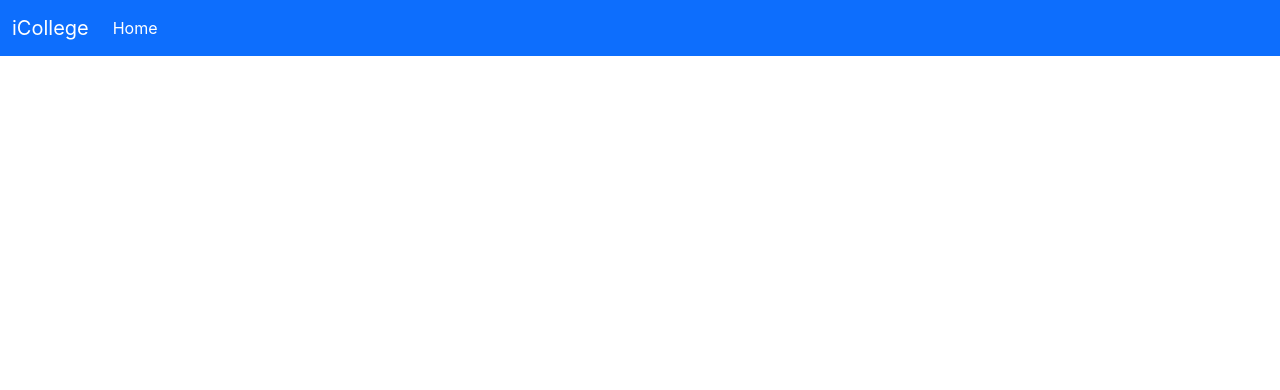
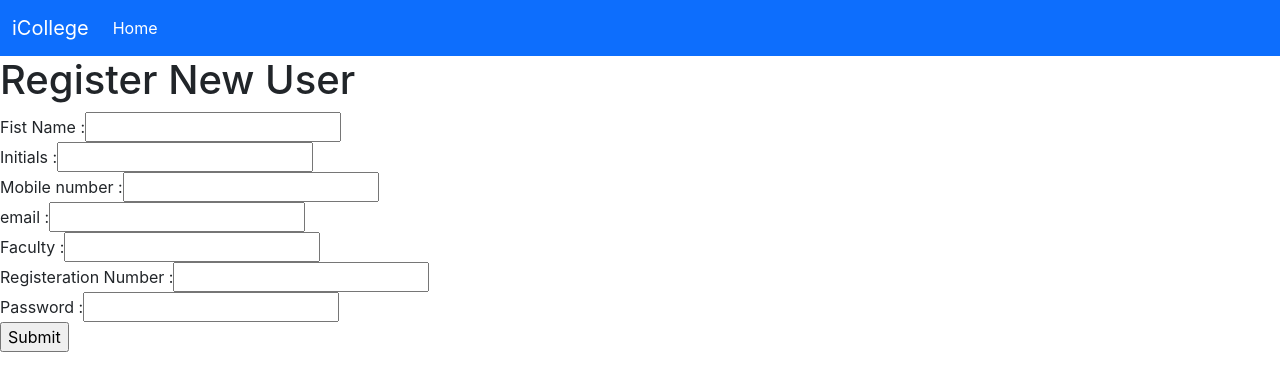
Before and after one commit to Hasaranga-sys/iCollege_LMS_Software, a React (Create React App) app in the folder front-end/: page /user/-1 in a window 1280 px wide. Before the commit this address had no page. Shown: the top 390 px of the page. Built offline with nearby package versions, Linux system fonts and the light colour scheme.

Commit message:
User Management fort end with login

```diff
--- a/front-end/src/App.js
+++ b/front-end/src/App.js
@@ -9,6 +9,9 @@ import Home from "./Components/Home";
 import NavBar from "./Components/NavBar";
 import StudentHome from "./Components/Student/StudentHome";
 import ViewNotice from "./Components/Student/ViewNotice";
+import UserForm from "./Components/UserManagement/UserForm";
+import LoginForm from "./Components/UserManagement/UserLogin";
+import UserList from "./Components/UserManagement/UserList";
 
 function App() {
   return(
@@ -31,6 +34,10 @@ function App() {
 
           <Route path="/StudentHome" element={<StudentHome/>} exact/>
           <Route path="/StudenHome/noticeView" element={<ViewNotice/>} exact/>
+          {/* user management */}
+          <Route path="/user/:id" element={<UserForm/>} exact/>
+          <Route path="/login" element={<LoginForm/>} exact/>
+          <Route path="/users" element={<UserList/>} exact/>
         </Routes>
         </main>
 
--- /dev/null
+++ b/front-end/src/Components/Service/UserServices.js
@@ -0,0 +1,23 @@
+import axios from "axios";
+
+class userSevices{
+    getAllUsers(){
+        return axios.get("http://localhost:5000/user/");
+    }
+    getUser(id){
+        return axios.get(`http://localhost:5000/user/${id}`);
+    }
+    createUser(User){
+        return axios.post("http://localhost:5000/user/", User);
+    }
+    updateUser(id, User){
+        return axios.put(`http://localhost:5000/user/${id}`, User);
+    }
+    deleteUser(id){
+        return axios.delete(`http://localhost:5000/user/${id}`);
+    }
+    login(loginTemplate){
+        return axios.post("http://localhost:5000/user/login",loginTemplate);
+    }
+}
+export default new userSevices;
--- /dev/null
+++ b/front-end/src/Components/UserManagement/UserForm.jsx
@@ -0,0 +1,103 @@
+import React, { useEffect, useState } from "react";
+import { useNavigate, useParams } from "react-router";
+import UserServices from "../Service/UserServices.js";
+
+const UserForm =(params)=>{
+    const [status, setstatus] = useState("");
+    const {id} = useParams();
+    const [user, setUser] = useState([]);
+    const [lastName, setlastName] =useState("");
+    const [initials, setinitials] = useState("");
+    const [email, setemail] = useState("");
+    const [mobileNumber, setmobileNumber] = useState("");
+    const [faculty, setfaculty] = useState("");
+    const [regNumber, setregNumber] = useState("");
+    const [password, setpassword] = useState("");
+    const [role, setrole] = useState("user");
+    const nav = useNavigate();
+
+    useEffect(()=>{
+
+        if (id=="-1"){
+            setstatus("Register New ")
+            // console.log(id);
+        }else{
+            setstatus("Update ")
+            UserServices.getUser(id).then(
+                res=>{
+                    setUser(res.data)
+                    // console.log(user)
+                }
+            )
+            // console.log(id);
+        }
+    },[])
+
+    const submitClicked=(e)=>{
+        e.preventDefault();
+        if (id == "-1"){
+            const newuser ={
+                lastName,
+                initials,
+                email,
+                mobileNumber,
+                faculty,
+                regNumber,
+                password,
+                role
+            }
+            UserServices.createUser(newuser)
+            // nav("/users")
+            console.log(newuser);
+        }else{
+            const newuser ={
+                lastName,
+                initials,
+                email,
+                mobileNumber,
+                faculty,
+                regNumber,
+                password,
+                role
+            }
+            UserServices.updateUser(id, newuser)
+            // nav("/users")
+            console.log(newuser);
+        }
+
+    }
+    // console.log(user)
+    return(
+
+
+        <div>
+        <h1>{status} User</h1>
+        <form onSubmit={submitClicked}>
+        <label>Fist Name : </label>
+        <input type="text"  onChange={(e)=>{setlastName(e.target.value)}} required></input>
+        <br></br>
+        <label>Initials  : </label>
+        <input type="text"  onChange={(e)=>{setinitials(e.target.value)}} required/>
+        <br></br>
+        <label>Mobile number  : </label>
+        <input type="text"  onChange={(e)=>{setmobileNumber(e.target.value)}} required/>
+        <br></br>
+        <label>email  : </label>
+        <input type="text"  onChange={(e)=>{setemail(e.target.value)}} required/>
+        <br></br>
+        {/* dropdown */}
+        <label>Faculty  : </label>
+        <input type="text"  onChange={(e)=>{setfaculty(e.target.value)}} required/>
+        <br></br>
+        <label>Registeration Number : </label>
+        <input type="text"  onChange={(e)=>{setregNumber(e.target.value)}} required/>
+        <br></br>
+        <label>Password  : </label>
+        <input type="text"  onChange={(e)=>{setpassword(e.target.value)}} required/>
+        <br/>
+        <input type="submit" value="Submit" />
+      </form>
+    </div>
+    )
+}
+export default UserForm;
--- /dev/null
+++ b/front-end/src/Components/UserManagement/UserList.jsx
@@ -0,0 +1,74 @@
+import React, { useEffect } from "react";
+import { useState } from "react";
+import { useNavigate, useParams } from "react-router";
+import UserServices from "../Service/UserServices";
+
+
+const UserList =()=>{
+    const [user, setUser]= useState([]);
+    const navigate = useNavigate();
+
+    useEffect(()=>{
+        UserServices.getAllUsers().then(
+            res=>{
+                setUser(res.data)
+            }
+        )
+    })
+
+    const AddStudent = (e)=>{
+        e.preventDefault()
+        navigate("/user/-1")
+    }
+    const updteClicked =(id)=>{
+        // navigate(`/list/${id}`)
+        navigate(`/user/${id}`)
+    }
+    const dleteClicked =(id)=>{
+        UserServices.deleteUser(id)
+        console.log(id)
+    }
+    return(
+        <div>
+            <button onClick={AddStudent}>Add student</button>
+            <h1>User list</h1><br/>
+
+            <table>
+                <thead>
+                    <tr>
+                    <th> Reg Number</th>
+                        <th>Last Name</th>
+                        <th>Initials</th>
+                        <th>Mobile Number</th>
+                        <th>Email</th>
+                        <th> Faculty</th>
+                        <th> Role</th>
+                        <th>Update</th>
+                        <th>Remove</th>
+                    </tr>
+                </thead>
+                <tbody>
+                    {
+                        user.map(
+                            user =>
+                            <tr key={user._id}>
+                                    <td>{user.regNumber}</td>
+                                    <td>{user.lastName}</td>
+                                    <td>{user.initials}</td>
+                                    <td>{user.mobileNumber}</td>
+                                    <td>{user.email}</td>
+                                    <td>{user.faculty}</td>
+                                    <td>{user.role}</td>
+
+                                <td><button onClick={()=>updteClicked(user._id)}>Update</button></td>
+                                <td><button onClick={()=>dleteClicked(user._id)}>Delete</button></td>
+                            </tr>
+                        )
+                    }
+                </tbody>
+            </table>
+
+        </div>
+    )
+}
+export default UserList;
--- /dev/null
+++ b/front-end/src/Components/UserManagement/UserLogin.jsx
@@ -0,0 +1,46 @@
+import React, { useEffect, useState } from "react";
+import { useNavigate, useParams } from "react-router";
+import UserServices from "../Service/UserServices";
+
+const LoginForm =(params)=>{
+    const [regNumber, setregNumber] =  useState("");
+    const [password, setpassword] = useState("");
+    const nav = useNavigate();
+
+    useEffect(()=>{
+
+    },[])
+
+    const submitClicked=(e)=>{
+        e.preventDefault();
+        const loginTemplate ={
+            regNumber,
+            password
+        }
+
+        UserServices.login(loginTemplate).then(
+            res=>{
+                // setstudent(res.data)
+                console.log(res.data);
+            }
+        )
+        // nav("/students")
+        console.log(loginTemplate);
+
+    }
+    return(
+        <div>
+        <form onSubmit={submitClicked}>
+        <label>Registeration Number : </label>
+        <input type="text"  onChange={(e)=>{setregNumber(e.target.value)}}required></input>
+        <br></br>
+        <label>Password : </label>
+        <input type="text"  onChange={(e)=>{setpassword(e.target.value)}} required/>
+
+        <br/>
+        <input type="submit" value="Submit" />
+      </form>
+    </div>
+    )
+}
+export default LoginForm;
```
